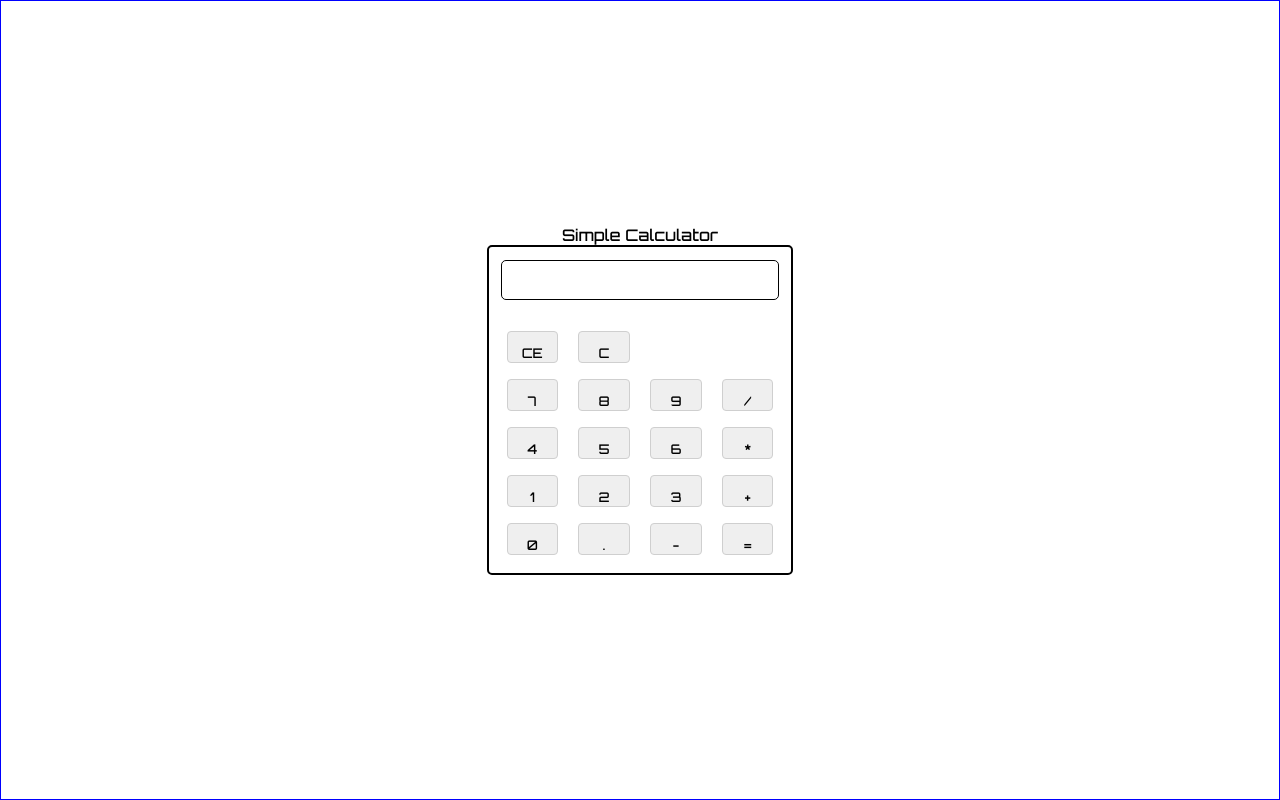
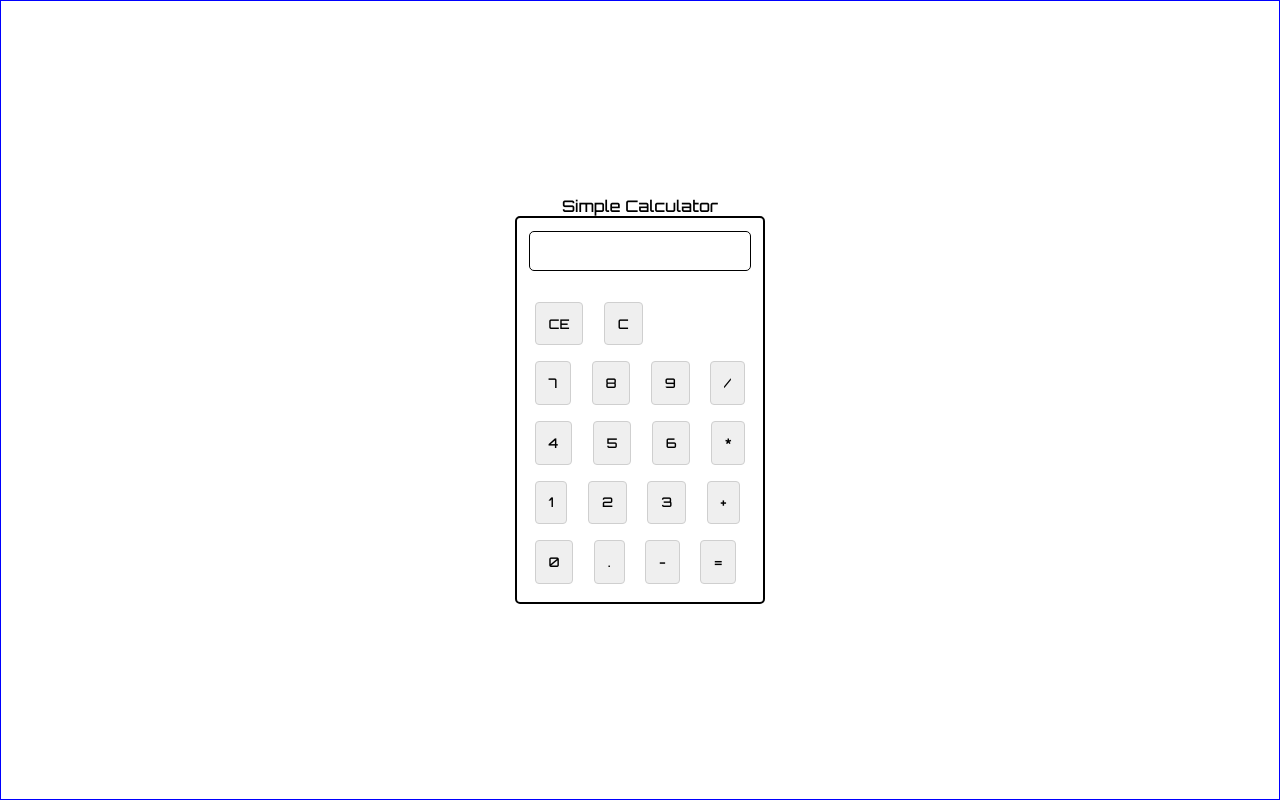
Before and after one commit to DeepakRanaMagar/JS-bootcamp, a plain HTML site: page simpleCalculatorJS/index.html in a window 1280 px wide. Drawn offline with Linux system fonts and the light colour scheme.

Commit message:
Final Commit

```diff
--- a/simpleCalculatorJS/style.css
+++ b/simpleCalculatorJS/style.css
@@ -1,16 +1,12 @@
 @import url('https://fonts.googleapis.com/css2?family=Orbitron:wght@500&family=Source+Sans+Pro&display=swap');
 
 *{
-    margin: 0px;
-    padding: 0px;
+    margin: 0vh;
+    padding: 0wh;
     box-sizing: border-box;
     font-family: 'Orbitron', sans-serif;
 
 }
-
-/* #master-container{
-
-} */
 
 #calculator-container{
     height: 100vh;
@@ -23,7 +19,6 @@
 }
 
 #frame{
-    /* background-color: grey; */
     border: 2px solid black;
     display: flex;
     flex-direction: column;
@@ -37,37 +32,24 @@
     text-align:end;
     margin: 1vw;
     height: 5vh;
-
 }
-
-
-
 button{
     margin: 1vh;
     padding: 1vw;
-
-    height: 4vh;
-    width: 4vw;
-
     text-align: center;
-
     cursor: pointer;
     border-radius: 4px;
     border: 1px solid #cfcfcf;
 
 }
-
 button:hover{
     background-color: #c8c4c4;
 }
 
 
 .buttons-container{
-    /* border: 3px solid yellow; */
     padding: 10px;
     display: flex;
     flex-direction: column;
     flex-wrap: wrap;
-    /* background-color: rgb(163, 209, 242); */
-
 }
```
